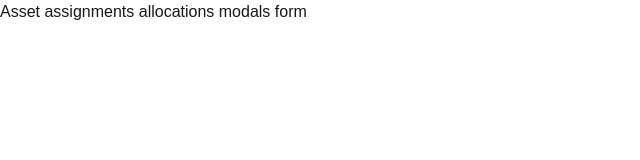
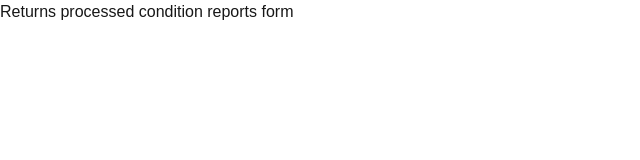
Before and after one commit to abdul05kh/AssetFlow-ERP, a Next.js app in the folder apps/web/: page / in a window 1280 px wide. Shown: the top 160 px of the page, without its empty margins (0-640 px from the left). Built offline with nearby package versions, Linux system fonts and the light colour scheme.

Commit message:
feat(frontend): implement returns processing condition forms

```diff
--- a/apps/web/src/app/page.tsx
+++ b/apps/web/src/app/page.tsx
@@ -1,5 +1,5 @@
 "use client";
 import { useState } from "react";
 export default function ERPPortal() {
-  return <div>Asset assignments allocations modals form</div>;
+  return <div>Returns processed condition reports form</div>;
 }
```
